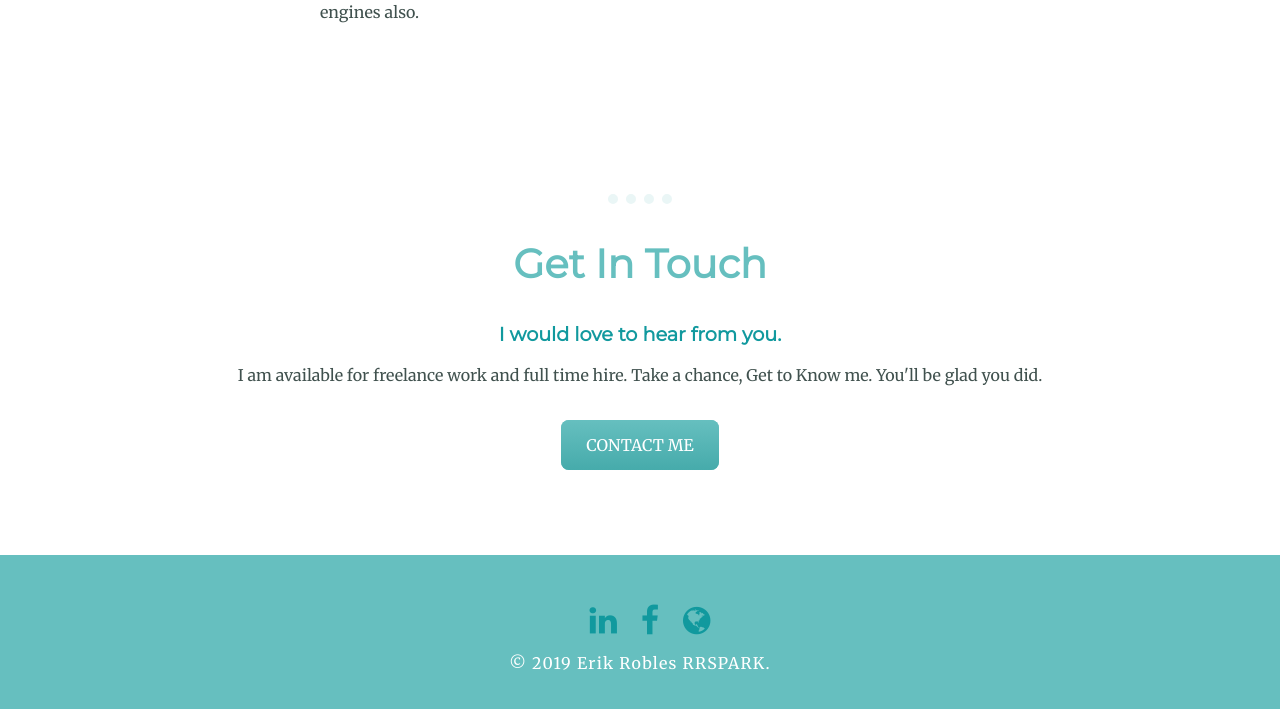
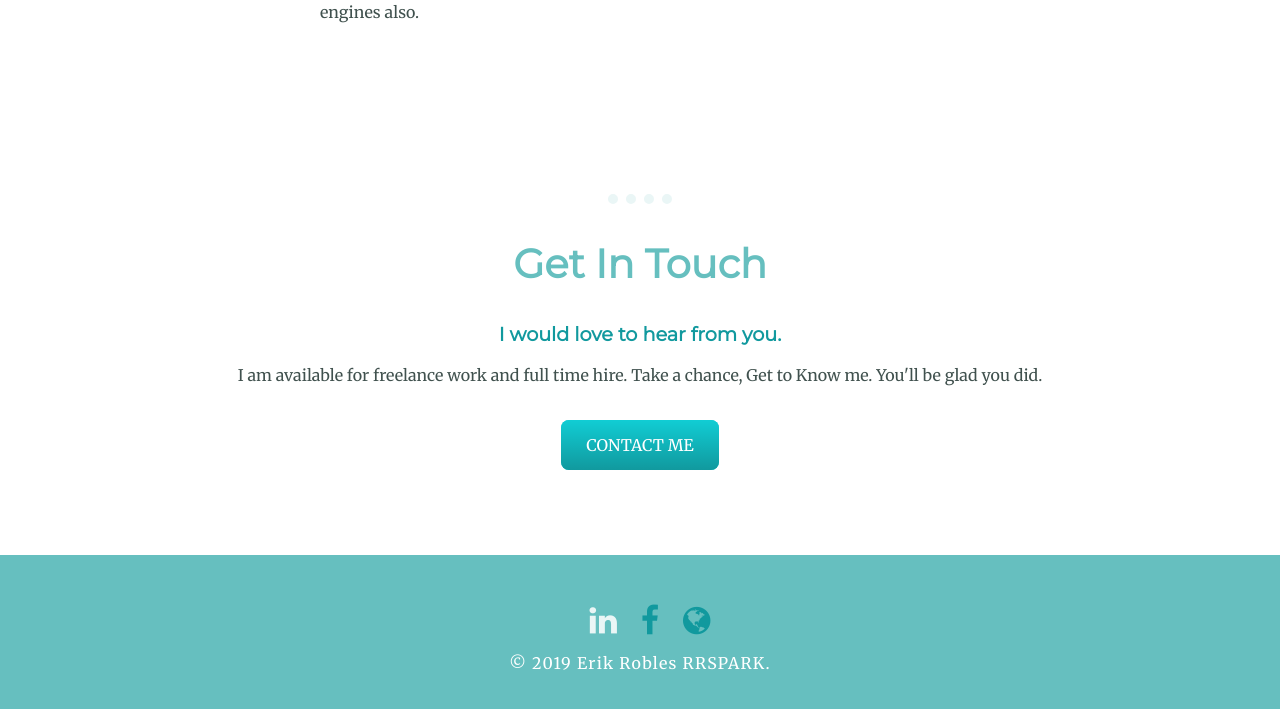
Before and after one commit to ErikRobles/erik-robles-cv-project, a plain HTML site: page index.html in a window 1280 px wide. In both pictures the pointer is over the icon 603 px from the left and 2627 px from the top of the page. Shown: the part 2007-2716 px from the top of the page. Drawn offline with Linux system fonts and the light colour scheme.

Commit message:
added hover states to links

```diff
--- a/css/styles.css
+++ b/css/styles.css
@@ -29,6 +29,10 @@ p {
 
 a {
   color: #11999e;
+}
+
+.fa:hover {
+  color: #eaf6f6;
 }
 
 .programmer {
@@ -81,9 +85,14 @@ a {
   padding: 15px 25px 15px 25px;
   color: #fff;
   text-decoration: none;
-  background-color: #66bfbf;
-  background-image: linear-gradient(#66bfbf, #46abab);
+  background-color: #11cdd4;
+  background-image: linear-gradient(#11cdd4, #11999e);
   border-radius: 8px;
+}
+
+.btn:hover {
+  background-color: #30e3cb;
+  background-image: linear-gradient(#30e3cb, #2bc4ad);
 }
 
 .top-cloud {
```
